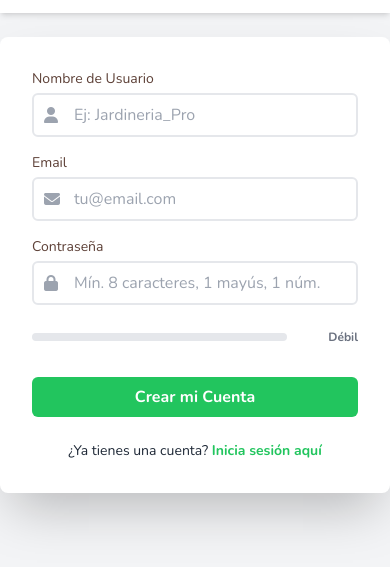
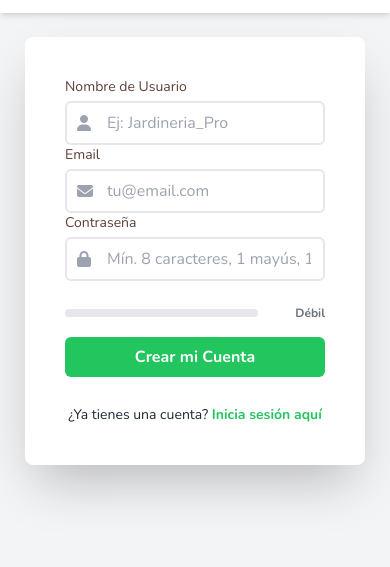
Before and after one commit to Antonela89/eco-garden, a website: page public/html/register.html in a window 390 px wide. Shown: the part 51-618 px from the top of the page. Drawn offline with nearby package versions, Linux system fonts and the light colour scheme.

Commit message:
se ajusto margenes en form en mobile

```diff
--- a/public/html/register.html
+++ b/public/html/register.html
@@ -27,7 +27,8 @@
     <meta name="twitter:card" content="summary_large_image">
     <meta name="twitter:title" content="Eco-Garden: Tu Asistente de Huerta Urbana">
     <meta name="twitter:description" content="Planifica, siembra y cosecha con la ayuda de datos profesionales.">
-    <meta name="twitter:image" content="https://res.cloudinary.com/antonelab/image/upload/v1768567218/eco-garden/image/huerta_qwzcw9.webp">
+    <meta name="twitter:image"
+        content="https://res.cloudinary.com/antonelab/image/upload/v1768567218/eco-garden/image/huerta_qwzcw9.webp">
 
     <!-- Favicon (ícono de la pestaña) -->
     <link rel="icon" href="/favicon.ico" type="image/x-icon">
@@ -71,7 +72,8 @@
     <link rel="stylesheet" href="/css/main.css">
 </head>
 
-<body class="bg-gray-100 dark:bg-dark-bg text-gray-800 dark:text-gray-200 transition-colors duration-300 flex flex-col justify-center items-center gap-6">
+<body
+    class="bg-gray-100 dark:bg-dark-bg text-gray-800 dark:text-gray-200 transition-colors duration-300 flex flex-col justify-center items-center gap-6">
 
     <!-- ------------------- HEADER Y NAVEGACIÓN ------------------- -->
     <header class="bg-white dark:bg-dark-surface shadow-md w-full sticky top-0 z-20">
@@ -98,8 +100,7 @@
         </nav>
 
         <!-- Menú Desplegable para Mobile (oculto por defecto) -->
-        <div id="mobile-menu"
-            class="hidden md:hidden bg-white dark:bg-dark-surface">
+        <div id="mobile-menu" class="hidden md:hidden bg-white dark:bg-dark-surface">
             <div id="nav-menu-mobile" class="px-2 pb-3 space-y-1 sm:px-3">
                 <!-- JavaScript inyectará aquí los enlaces para Mobile -->
             </div>
@@ -107,10 +108,15 @@
     </header>
 
     <!-- ------------------- CONTENIDO PRINCIPAL ------------------- -->
-    <main class="bg-white dark:bg-dark-surface p-8 rounded-lg shadow-2xl w-full max-w-md">
+    <main class="max-w-md mx-auto">
+
+        <div
+            class="bg-white dark:bg-dark-surface rounded-lg overflow-hidden shadow-2xl w-full flex flex-col max-h-[90vh]">
+
+
 
             <!-- Contenido de Formulario de Registro -->
-        <form id="register-form" class="flex flex-col gap-4">
+            <form id="register-form" class="flex flex-col justify-center aling-center p-10 pb-3">
                 <div class="relative group">
                     <label for="username" class="block text-sm font-medium text-eco-brown dark:text-gray-300">Nombre de
                         Usuario</label>
@@ -126,7 +132,8 @@
                     <label for="email" class="block text-sm font-medium text-eco-brown dark:text-gray-300">Email</label>
                     <div class="relative mt-1">
                         <span class="absolute inset-y-0 left-0 flex items-center pl-3">
-                        <i class="fas fa-envelope text-gray-400 group-focus-within:text-eco-green-dark transition"></i>
+                            <i
+                                class="fas fa-envelope text-gray-400 group-focus-within:text-eco-green-dark transition"></i>
                         </span>
                         <input type="email" id="email" name="email" required placeholder="tu@email.com"
                             class="mt-1 block w-full rounded-md px-3 py-2 bg-transparent border-2 pl-10 border-gray-200 focus:border-eco-green-dark focus:outline-none focus:ring-0 dark:border-gray-600 dark:bg-dark-surface dark:focus:border-eco-green-light">
@@ -146,7 +153,8 @@
 
                     <!-- Barra de Fortaleza -->
                     <div class="mt-6 flex items-center gap-2">
-                    <div id="strength-bar" class="w-full h-2 bg-gray-200 dark:bg-gray-600 rounded-full overflow-hidden">
+                        <div id="strength-bar"
+                            class="w-full h-2 bg-gray-200 dark:bg-gray-600 rounded-full overflow-hidden">
                             <div id="strength-indicator" class="h-full bg-red-500 transition-all duration-300"
                                 style="width: 0%;"></div>
                         </div>
@@ -160,18 +168,19 @@
                 </button>
             </form>
 
-        <footer class="text-center mt-6 text-sm">
+            <footer class="text-center my-4 pb-6 text-sm">
                 <p class="dark:text-white">¿Ya tienes una cuenta? <a href="/index.html"
                         class="text-eco-green-dark font-bold hover:underline">Inicia
                         sesión aquí</a></p>
             </footer>
+
+        </div>
     </main>
 
     <!-- ------------------- CONTENEDOR GENÉRICO PARA MODALES ------------------- -->
-    <div id="modal-container"
-        class="fixed inset-0 bg-black bg-opacity-75 flex items-center justify-center hidden z-50">
+    <div id="modal-container" class="fixed inset-0 bg-black bg-opacity-75 flex items-center justify-center hidden z-50">
         <div id="modal-content-area"
-            class="bg-white dark:bg-dark-surface rounded-lg overflow-hidden shadow-2xl w-full flex flex-col m-4 max-h-[90vh]">
+            class="bg-white dark:bg-dark-surface rounded-lg overflow-hidden shadow-2xl w-full flex flex-col max-h-[90vh] m-4">
             <!-- El contenido se inyectará aquí con JavaScript -->
         </div>
     </div>
```
Lines whose indentation alone changed are shown as unchanged.
